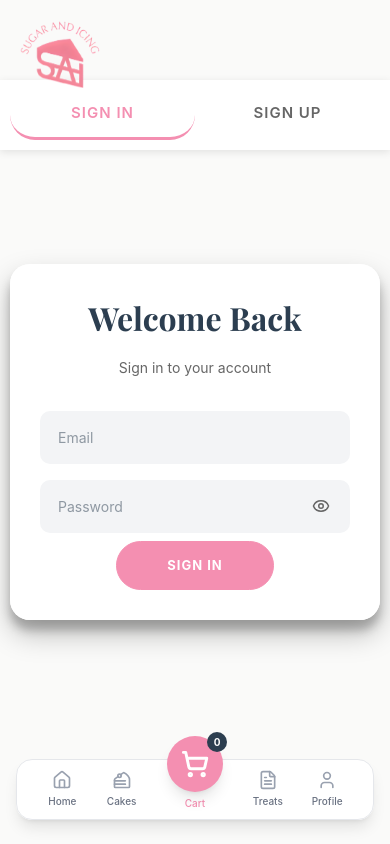
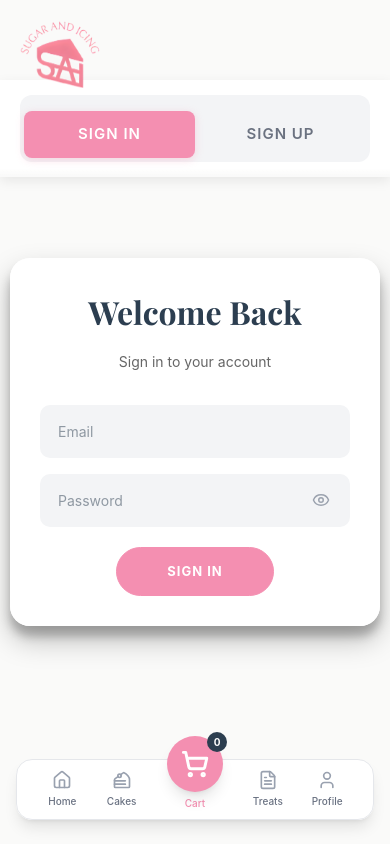
Before and after one commit to Kashfmh/Sugar-And-Icing, a Next.js app: page /auth in a window 390 px wide. Shown: the top 844 px of the page. Built offline with nearby package versions, Linux system fonts and the light colour scheme; no server answers; a web font is replaced by a local one.

Commit message:
fix css leakage, mobile toggle, field validation, navbar icons, mobile text overflow

```diff
--- a/app/auth/auth.css
+++ b/app/auth/auth.css
@@ -6,6 +6,7 @@
     --color-sai-charcoal: #2C3E50;
 }
 
+/* SCOPE ALL AUTH STYLES TO .auth-page TO PREVENT CSS LEAKAGE */
 .auth-page {
     background: #fafaf9;
     display: flex;
@@ -16,14 +17,14 @@
     position: relative;
 }
 
-.auth-logo {
+.auth-page .auth-logo {
     position: absolute;
     top: 20px;
     left: 20px;
     z-index: 1000;
 }
 
-.auth-container {
+.auth-page .auth-container {
     background-color: #fff;
     border-radius: 20px;
     box-shadow: 0 14px 28px rgba(0, 0, 0, 0.25), 0 10px 10px rgba(0, 0, 0, 0.22);
@@ -35,34 +36,43 @@
 }
 
 /* Mobile Toggle Tabs */
-.mobile-toggle-tabs {
+.auth-page .mobile-toggle-tabs {
     display: none;
     position: fixed;
     top: 80px;
     left: 0;
     right: 0;
     z-index: 999;
-    background: #fff;
-    box-shadow: 0 2px 8px rgba(0, 0, 0, 0.1);
-    padding: 10px;
+    background: linear-gradient(to bottom, #fff 0%, #fff 90%, rgba(255, 255, 255, 0) 100%);
+    padding: 15px 20px;
+    box-shadow: 0 4px 12px rgba(0, 0, 0, 0.08);
 }
 
-.mobile-tab {
+.auth-page .mobile-toggle-container {
+    display: flex;
+    gap: 0;
+    background: #f3f4f6;
+    border-radius: 12px;
+    padding: 4px;
+}
+
+.auth-page .mobile-tab {
     flex: 1;
-    padding: 12px;
+    padding: 12px 24px;
     border: none;
     background: transparent;
     font-size: 15px;
     font-weight: 600;
-    color: #666;
+    color: #6b7280;
     cursor: pointer;
-    border-bottom: 3px solid transparent;
-    transition: all 0.3s;
+    border-radius: 8px;
+    transition: all 0.3s ease;
 }
 
-.mobile-tab.active {
-    color: var(--color-sai-pink);
-    border-bottom-color: var(--color-sai-pink);
+.auth-page .mobile-tab.active {
+    color: #fff;
+    background: var(--color-sai-pink);
+    box-shadow: 0 2px 8px rgba(244, 143, 177, 0.3);
 }
 
 @media (max-width: 768px) {
@@ -72,24 +82,23 @@
         padding-bottom: 100px;
     }
 
-    .mobile-toggle-tabs {
-        display: flex;
-        gap: 0;
+    .auth-page .mobile-toggle-tabs {
+        display: block;
     }
 
-    .auth-container {
+    .auth-page .auth-container {
         min-height: auto;
         max-height: calc(100vh - 250px);
         overflow-y: auto;
     }
 
     /* Hide overlay on mobile */
-    .overlay-container {
+    .auth-page .overlay-container {
         display: none !important;
     }
 
     /* Stack forms vertically on mobile */
-    .form-container {
+    .auth-page .form-container {
         position: relative !important;
         width: 100% !important;
         opacity: 1 !important;
@@ -97,23 +106,23 @@
         transition: none !important;
     }
 
-    .sign-in-container,
-    .sign-up-container {
+    .auth-page .sign-in-container,
+    .auth-page .sign-up-container {
         display: none;
     }
 
     /* Show only active form */
-    .auth-container:not(.right-panel-active) .sign-in-container {
+    .auth-page .auth-container:not(.right-panel-active) .sign-in-container {
         display: block;
     }
 
-    .auth-container.right-panel-active .sign-up-container {
+    .auth-page .auth-container.right-panel-active .sign-up-container {
         display: block;
         z-index: 5;
     }
 }
 
-h1 {
+.auth-page h1 {
     font-family: var(--font-serif);
     font-weight: bold;
     margin: 0;
@@ -121,14 +130,14 @@ h1 {
     color: var(--color-sai-charcoal);
 }
 
-.auth-subtitle {
+.auth-page .auth-subtitle {
     font-size: 14px;
     color: #666;
     margin: 15px 0 25px;
     display: block;
 }
 
-button {
+.auth-page button {
     border-radius: 25px;
     border: 1px solid var(--color-sai-pink);
     background-color: var(--color-sai-pink);
@@ -140,39 +149,40 @@ button {
     text-transform: uppercase;
     transition: all 0.3s ease;
     cursor: pointer;
+    margin-top: 12px;
+    /* Added margin to push buttons down */
 }
 
-button:hover:not(:disabled) {
+.auth-page button:hover:not(:disabled) {
     background-color: var(--color-sai-pink-dark);
     border-color: var(--color-sai-pink-dark);
-    transform: translateY(-2px);
     box-shadow: 0 5px 15px rgba(244, 143, 177, 0.4);
 }
 
-button:active:not(:disabled) {
+.auth-page button:active:not(:disabled) {
     transform: scale(0.98);
 }
 
-button:disabled {
+.auth-page button:disabled {
     opacity: 0.6;
     cursor: not-allowed;
 }
 
-button:focus {
+.auth-page button:focus {
     outline: none;
 }
 
-button.ghost {
+.auth-page button.ghost {
     background-color: transparent;
     border-color: #FFFFFF;
     border-width: 2px;
 }
 
-button.ghost:hover {
+.auth-page button.ghost:hover {
     background-color: rgba(255, 255, 255, 0.1);
 }
 
-form {
+.auth-page form {
     background-color: #FFFFFF;
     display: flex;
     align-items: center;
@@ -184,13 +194,13 @@ form {
 }
 
 @media (max-width: 768px) {
-    form {
+    .auth-page form {
         padding: 30px 30px;
     }
 }
 
-input,
-select {
+.auth-page input,
+.auth-page select {
     background-color: #f3f4f6;
     border: 2px solid transparent;
     border-radius: 10px;
@@ -201,77 +211,88 @@ select {
     transition: all 0.3s ease;
 }
 
-input:focus,
-select:focus {
+.auth-page input:focus,
+.auth-page select:focus {
     outline: none;
     border-color: var(--color-sai-pink);
     background-color: #fff;
 }
 
-input:disabled,
-select:disabled {
+.auth-page input:disabled,
+.auth-page select:disabled {
     opacity: 0.6;
     cursor: not-allowed;
 }
 
+/* Field-specific error messages */
+.auth-page .field-error {
+    color: #ef4444;
+    font-size: 12px;
+    margin-top: -4px;
+    margin-bottom: 8px;
+    text-align: left;
+    width: 100%;
+}
+
 /* Password Input Group */
-.password-input-group {
+.auth-page .password-input-group {
     position: relative;
     width: 100%;
     margin: 8px 0;
 }
 
-.password-input-group input {
+.auth-page .password-input-group input {
     padding-right: 45px;
     margin: 0;
 }
 
-.password-toggle {
+.auth-page .password-toggle {
     position: absolute;
     right: 12px;
     top: 50%;
     transform: translateY(-50%);
     background: none;
     border: none;
-    color: #666;
+    color: #9ca3af;
     cursor: pointer;
     padding: 8px;
     display: flex;
     align-items: center;
-    justify-center: center;
+    justify-content: center;
+    transition: color 0.2s ease;
+    /* Simple color transition only */
+    margin: 0 !important;
 }
 
-.password-toggle:hover {
+.auth-page .password-toggle:hover {
     color: var(--color-sai-pink);
-    background: none;
-    transform: translateY(-50%);
-    box-shadow: none;
+    /* No transform or box-shadow to prevent movement */
 }
 
 /* Password Strength Indicator */
-.password-strength {
+.auth-page .password-strength {
     width: 100%;
-    margin: 8px 0;
+    margin: 12px 0 8px 0;
     display: flex;
     align-items: center;
     gap: 10px;
 }
 
-.strength-bar-bg {
+.auth-page .strength-bar-bg {
     flex: 1;
-    height: 4px;
+    height: 5px;
     background-color: #e5e7eb;
-    border-radius: 2px;
+    border-radius: 3px;
     overflow: hidden;
 }
 
-.strength-bar-fill {
+.auth-page .strength-bar-fill {
     height: 100%;
     transition: all 0.3s ease;
-    border-radius: 2px;
+    border-radius: 3px;
 }
 
-.strength-label {
+.auth-page .strength-label {
     font-size: 12px;
     font-weight: 600;
     min-width: 60px;
@@ -279,27 +300,28 @@ select:disabled {
 }
 
 /* Phone Input Group */
-.phone-input-group {
+.auth-page .phone-input-group {
     display: flex;
     gap: 8px;
     width: 100%;
     margin: 8px 0;
 }
 
-.country-code-select {
+.auth-page .country-code-select {
     width: 110px;
     flex-shrink: 0;
     margin: 0;
     background-color: #f3f4f6;
     cursor: pointer;
+    font-size: 16px;
 }
 
-.phone-input {
+.auth-page .phone-input {
     flex: 1;
     margin: 0 !important;
 }
 
-.error-message {
+.auth-page .error-message {
     background-color: #fee;
     border: 1px solid #fcc;
     color: #c33;
@@ -310,31 +332,31 @@ select:disabled {
     width: 100%;
 }
 
-.form-container {
+.auth-page .form-container {
     position: absolute;
     top: 0;
     height: 100%;
     transition: all 0.6s ease-in-out;
 }
 
-.sign-in-container {
+.auth-page .sign-in-container {
     left: 0;
     width: 50%;
     z-index: 2;
 }
 
-.auth-container.right-panel-active .sign-in-container {
+.auth-page .auth-container.right-panel-active .sign-in-container {
     transform: translateX(100%);
 }
 
-.sign-up-container {
+.auth-page .sign-up-container {
     left: 0;
     width: 50%;
     opacity: 0;
     z-index: 1;
 }
 
-.auth-container.right-panel-active .sign-up-container {
+.auth-page .auth-container.right-panel-active .sign-up-container {
     transform: translateX(100%);
     opacity: 1;
     z-index: 5;
@@ -356,7 +378,7 @@ select:disabled {
     }
 }
 
-.overlay-container {
+.auth-page .overlay-container {
     position: absolute;
     top: 0;
     left: 50%;
@@ -367,11 +389,11 @@ select:disabled {
     z-index: 100;
 }
 
-.auth-container.right-panel-active .overlay-container {
+.auth-page .auth-container.right-panel-active .overlay-container {
     transform: translateX(-100%);
 }
 
-.overlay {
+.auth-page .overlay {
     background: var(--color-sai-pink);
     background-repeat: no-repeat;
     background-size: cover;
@@ -385,11 +407,11 @@ select:disabled {
     transition: transform 0.6s ease-in-out;
 }
 
-.auth-container.right-panel-active .overlay {
+.auth-page .auth-container.right-panel-active .overlay {
     transform: translateX(50%);
 }
 
-.overlay-panel {
+.auth-page .overlay-panel {
     position: absolute;
     display: flex;
     align-items: center;
@@ -404,11 +426,11 @@ select:disabled {
     transition: transform 0.6s ease-in-out;
 }
 
-.overlay-panel h1 {
+.auth-page .overlay-panel h1 {
     color: #fff;
 }
 
-.overlay-panel p {
+.auth-page .overlay-panel p {
     font-size: 15px;
     font-weight: 300;
     line-height: 22px;
@@ -417,19 +439,19 @@ select:disabled {
     color: rgba(255, 255, 255, 0.9);
 }
 
-.overlay-left {
+.auth-page .overlay-left {
     transform: translateX(-20%);
 }
 
-.auth-container.right-panel-active .overlay-left {
+.auth-page .auth-container.right-panel-active .overlay-left {
     transform: translateX(0);
 }
 
-.overlay-right {
+.auth-page .overlay-right {
     right: 0;
     transform: translateX(0);
 }
 
-.auth-container.right-panel-active .overlay-right {
+.auth-page .auth-container.right-panel-active .overlay-right {
     transform: translateX(20%);
 }
--- a/app/auth/page.tsx
+++ b/app/auth/page.tsx
@@ -11,7 +11,7 @@ import './auth.css';
 export default function AuthPage() {
     const [isSignUp, setIsSignUp] = useState(false);
     const [loading, setLoading] = useState(false);
-    const [error, setError] = useState('');
+    const [errors, setErrors] = useState<{ [key: string]: string }>({});
     const router = useRouter();
 
     // Sign In State
@@ -45,9 +45,15 @@ export default function AuthPage() {
 
     const passwordStrength = calculatePasswordStrength(signUpPassword);
 
+    // Email validation
+    const validateEmail = (email: string): boolean => {
+        const emailRegex = /^[^\s@]+@[^\s@]+\.[^\s@]+$/;
+        return emailRegex.test(email);
+    };
+
     const handleSignIn = async (e: React.FormEvent) => {
         e.preventDefault();
-        setError('');
+        setErrors({});
         setLoading(true);
 
         try {
@@ -55,7 +61,7 @@ export default function AuthPage() {
             router.push('/profile');
             router.refresh();
         } catch (err: any) {
-            setError(err.message || 'Failed to sign in');
+            setErrors({ general: err.message || 'Failed to sign in' });
         } finally {
             setLoading(false);
         }
@@ -63,11 +69,43 @@ export default function AuthPage() {
 
     const handleSignUp = async (e: React.FormEvent) => {
         e.preventDefault();
-        setError('');
+        const newErrors: { [key: string]: string } = {};
 
-        // Validate passwords match
+        // Validate first name
+        if (!signUpFirstName.trim()) {
+            newErrors.firstName = 'First name is required';
+        }
+
+        // Validate phone
+        if (!signUpPhone.trim()) {
+            newErrors.phone = 'Phone number is required';
+        } else if (signUpPhone.length < 9) {
+            newErrors.phone = 'Phone number must be at least 9 digits';
+        }
+
+        // Validate email
+        if (!signUpEmail.trim()) {
+            newErrors.email = 'Email is required';
+        } else if (!validateEmail(signUpEmail)) {
+            newErrors.email = 'Please enter a valid email address';
+        }
+
+        // Validate password
+        if (!signUpPassword) {
+            newErrors.password = 'Password is required';
+        } else if (signUpPassword.length < 8) {
+            newErrors.password = 'Password must be at least 8 characters';
+        } else if (!/[0-9]/.test(signUpPassword)) {
+            newErrors.password = 'Password must contain at least one number';
+        }
+
+        // Validate password confirmation
         if (signUpPassword !== signUpConfirmPassword) {
-            setError('Passwords do not match');
+            newErrors.confirmPassword = 'Passwords do not match';
+        }
+
+        if (Object.keys(newErrors).length > 0) {
+            setErrors(newErrors);
             return;
         }
 
@@ -79,7 +117,7 @@ export default function AuthPage() {
             router.push('/profile');
             router.refresh();
         } catch (err: any) {
-            setError(err.message || 'Failed to sign up');
+            setErrors({ general: err.message || 'Failed to sign up' });
         } finally {
             setLoading(false);
         }
@@ -102,18 +140,20 @@ export default function AuthPage() {
 
             {/* Mobile Toggle Tabs */}
             <div className="mobile-toggle-tabs">
+                <div className="mobile-toggle-container">
                     <button
                         className={`mobile-tab ${!isSignUp ? 'active' : ''}`}
-                    onClick={() => setIsSignUp(false)}
+                        onClick={() => { setIsSignUp(false); setErrors({}); }}
                     >
                         Sign In
                     </button>
                     <button
                         className={`mobile-tab ${isSignUp ? 'active' : ''}`}
-                    onClick={() => setIsSignUp(true)}
+                        onClick={() => { setIsSignUp(true); setErrors({}); }}
                     >
                         Sign Up
                     </button>
+                </div>
             </div>
 
             <div className={`auth-container ${isSignUp ? 'right-panel-active' : ''}`}>
@@ -131,6 +171,7 @@ export default function AuthPage() {
                             required
                             disabled={loading}
                         />
+                        {errors.firstName && <div className="field-error">{errors.firstName}</div>}
 
                         {/* Phone with Country Code */}
                         <div className="phone-input-group">
@@ -153,6 +194,7 @@ export default function AuthPage() {
                                 className="phone-input"
                             />
                         </div>
+                        {errors.phone && <div className="field-error">{errors.phone}</div>}
 
                         <input
                             type="email"
@@ -162,6 +204,7 @@ export default function AuthPage() {
                             required
                             disabled={loading}
                         />
+                        {errors.email && <div className="field-error">{errors.email}</div>}
 
                         {/* Password with Eye Toggle */}
                         <div className="password-input-group">
@@ -183,6 +226,7 @@ export default function AuthPage() {
                                 {showSignUpPassword ? <EyeOff size={18} /> : <Eye size={18} />}
                             </button>
                         </div>
+                        {errors.password && <div className="field-error">{errors.password}</div>}
 
                         {/* Password Strength Indicator */}
                         {signUpPassword && (
@@ -221,8 +265,9 @@ export default function AuthPage() {
                                 {showConfirmPassword ? <EyeOff size={18} /> : <Eye size={18} />}
                             </button>
                         </div>
+                        {errors.confirmPassword && <div className="field-error">{errors.confirmPassword}</div>}
+                        {errors.general && <div className="error-message">{errors.general}</div>}
 
-                        {error && <div className="error-message">{error}</div>}
                         <button type="submit" disabled={loading}>
                             {loading ? 'Creating...' : 'Sign Up'}
                         </button>
@@ -264,7 +309,7 @@ export default function AuthPage() {
                             </button>
                         </div>
 
-                        {error && <div className="error-message">{error}</div>}
+                        {errors.general && <div className="error-message">{errors.general}</div>}
                         <button type="submit" disabled={loading}>
                             {loading ? 'Signing in...' : 'Sign In'}
                         </button>
@@ -277,14 +322,14 @@ export default function AuthPage() {
                         <div className="overlay-panel overlay-left">
                             <h1>Welcome Back!</h1>
                             <p>To keep connected with us please login with your personal info</p>
-                            <button className="ghost" onClick={() => setIsSignUp(false)}>
+                            <button className="ghost" onClick={() => { setIsSignUp(false); setErrors({}); }}>
                                 Sign In
                             </button>
                         </div>
                         <div className="overlay-panel overlay-right">
                             <h1>Hello, Friend!</h1>
                             <p>Enter your details and start your journey with delicious treats</p>
-                            <button className="ghost" onClick={() => setIsSignUp(true)}>
+                            <button className="ghost" onClick={() => { setIsSignUp(true); setErrors({}); }}>
                                 Sign Up
                             </button>
                         </div>
```
Lines whose indentation alone changed are shown as unchanged.
